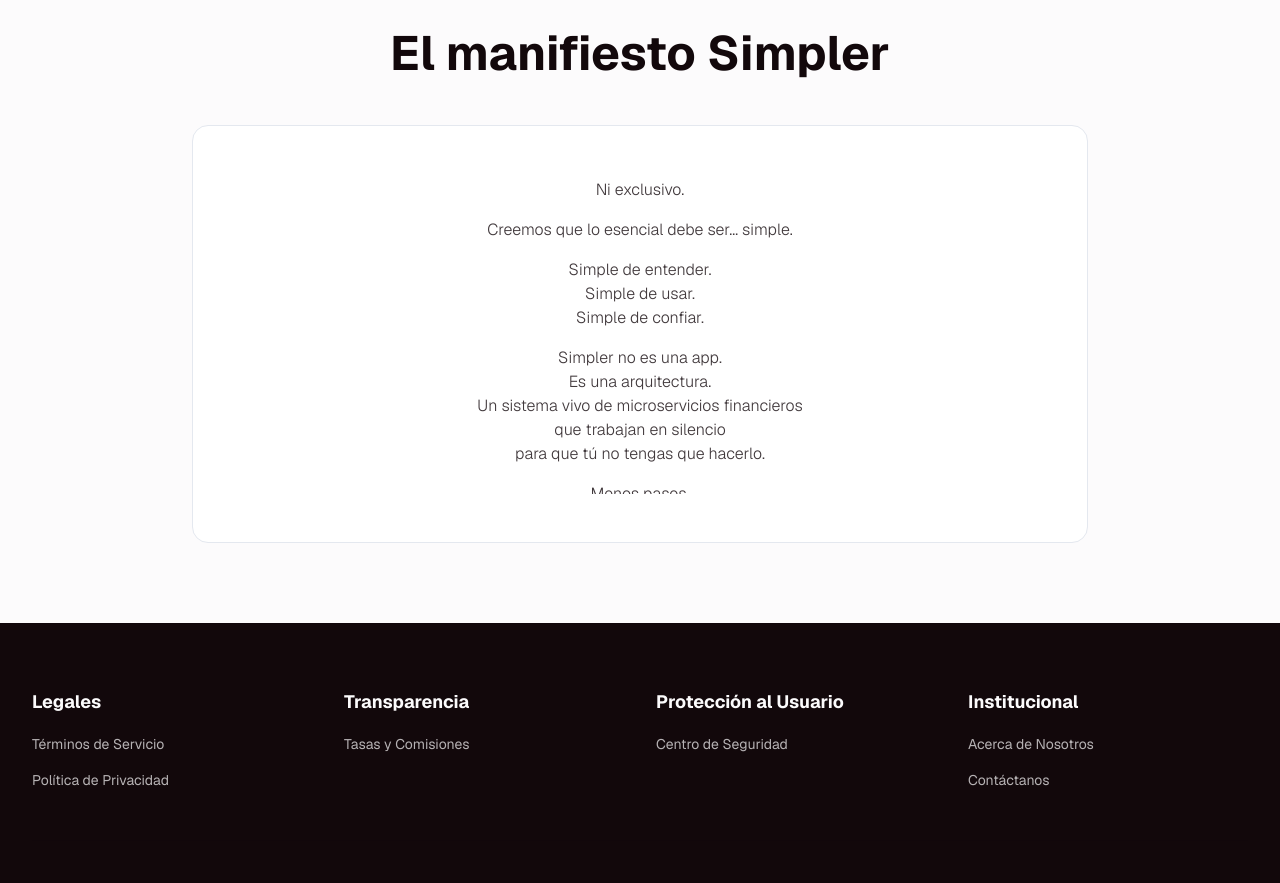
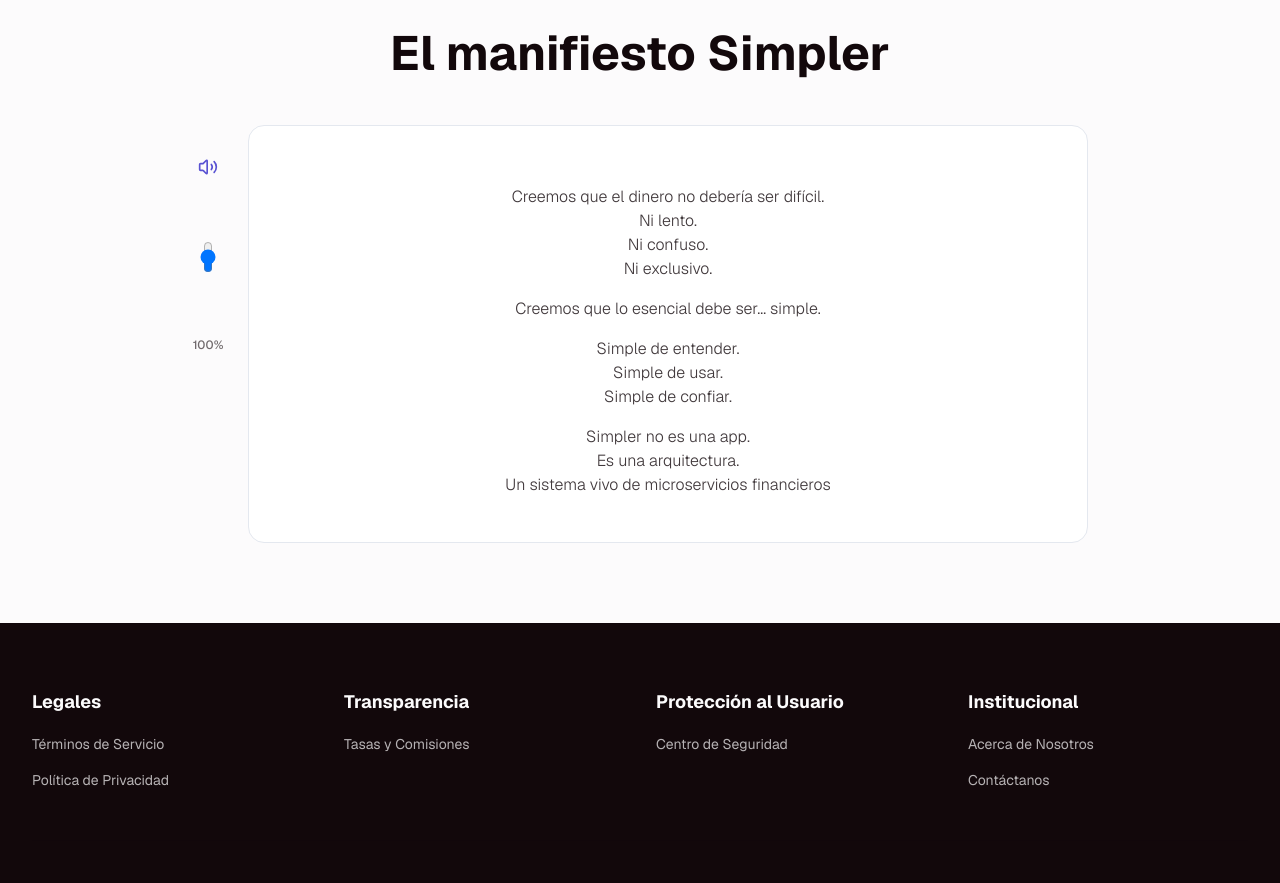
Before and after one commit to gualbysoca/v0-simpler-landing-page, a Next.js app: page / in a window 1280 px wide. Shown: the part 1020-1903 px from the top of the page. Built offline with nearby package versions, Linux system fonts and the light colour scheme.

Commit message:
feat: slow down text movement and add interactive speed control\n\nUpdate text movement duration and add interactive speed slider.

```diff
--- a/components/manifesto.tsx
+++ b/components/manifesto.tsx
@@ -1,6 +1,11 @@
 'use client'
 
+import { useState } from 'react'
+import { Volume2 } from 'lucide-react'
+
 export function Manifesto() {
+  const [speed, setSpeed] = useState(100)
+
   const manifestoText = `THIS IS SIMPLER.
 
 No nacimos para ser uno más.
@@ -76,13 +81,32 @@ Inteligente.
 
 Simple.`
 
+  const animationDuration = (100 / speed) * 60
+
   return (
     <section className="py-20 px-4 sm:px-6 lg:px-8 bg-background">
       <div className="max-w-4xl mx-auto">
         <h2 className="text-3xl sm:text-4xl lg:text-5xl font-bold text-foreground mb-12 text-center">
           El manifiesto Simpler
         </h2>
-        <div className="bg-card border border-border rounded-2xl p-8 sm:p-12">
+        <div className="flex gap-6 items-start">
+          {/* Speed Control */}
+          <div className="flex flex-col items-center gap-4 pt-8">
+            <Volume2 className="w-5 h-5 text-primary" />
+            <input
+              type="range"
+              min="10"
+              max="200"
+              value={speed}
+              onChange={(e) => setSpeed(Number(e.target.value))}
+              className="w-8 h-32 -rotate-90 origin-center"
+              style={{ cursor: 'pointer' }}
+            />
+            <span className="text-xs text-foreground/60 font-medium">{speed}%</span>
+          </div>
+
+          {/* Manifesto Card */}
+          <div className="flex-1 bg-card border border-border rounded-2xl p-8 sm:p-12">
             <style>{`
               @keyframes scrollUp {
                 0% {
@@ -93,7 +117,7 @@ Simple.`
                 }
               }
               .manifesto-scroll {
-              animation: scrollUp 40s linear infinite;
+                animation: scrollUp ${animationDuration}s linear infinite;
               }
             `}</style>
             <div className="h-80 overflow-hidden relative">
@@ -107,6 +131,7 @@ Simple.`
             </div>
           </div>
         </div>
+      </div>
     </section>
   )
 }
```
Lines whose indentation alone changed are shown as unchanged.
